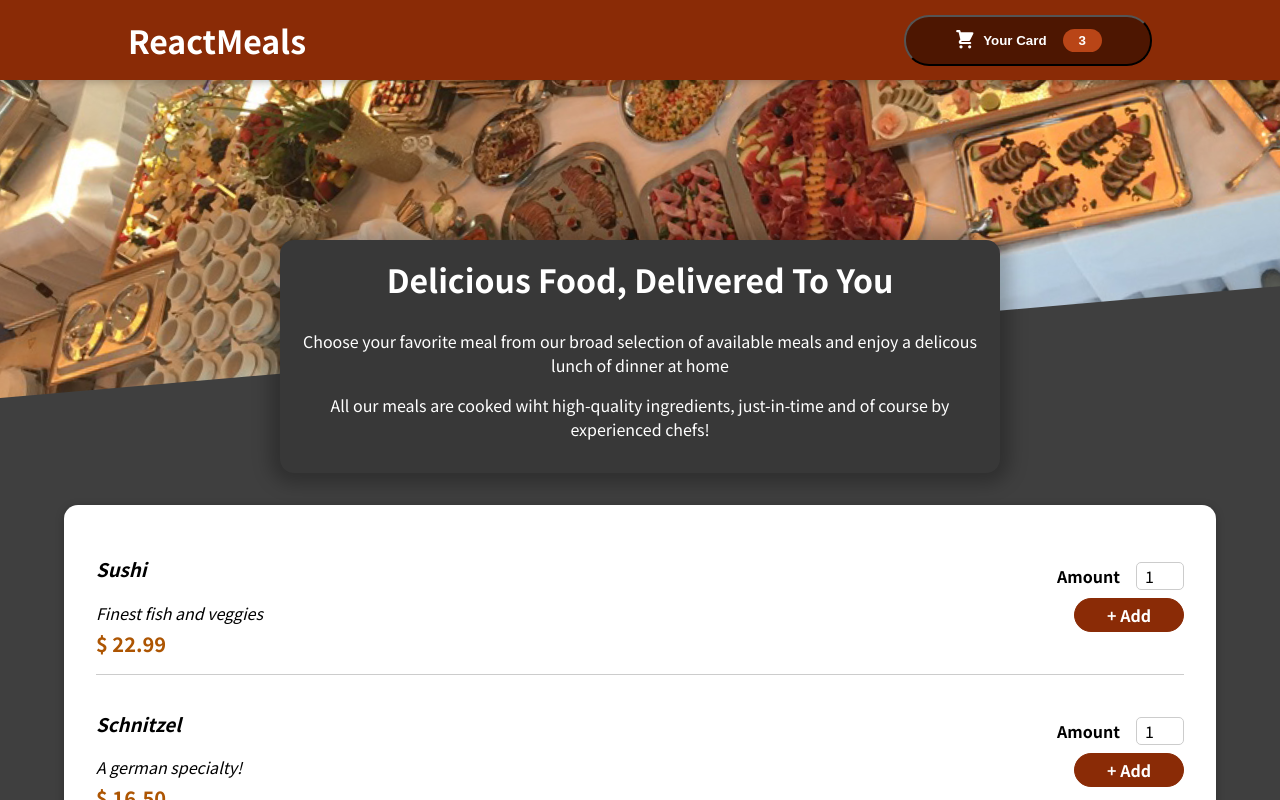
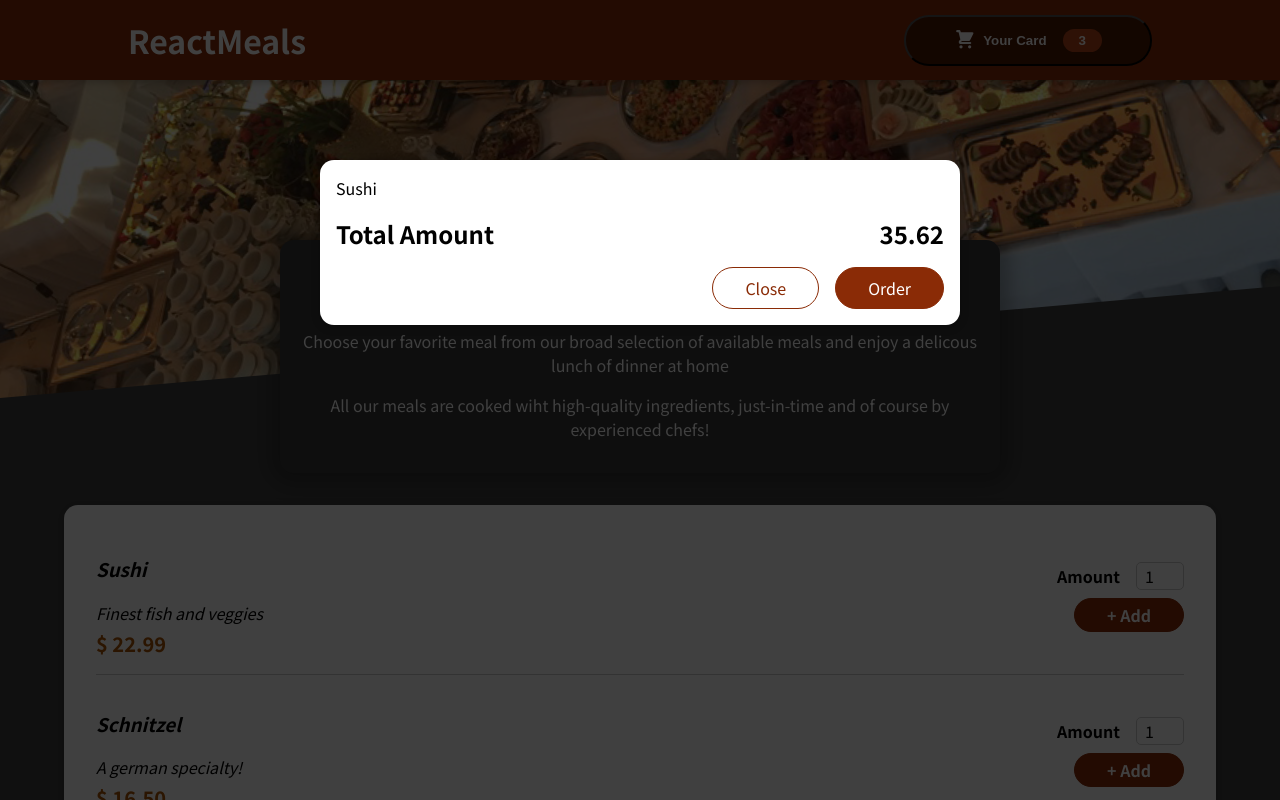
Before and after one commit to lboyadzhiev/food-order-app, a React (Create React App) app: page / in a window 1280 px wide. Shown: the top 800 px of the page. Built offline with nearby package versions, Linux system fonts and the light colour scheme.

Commit message:
modal and Cart component added

```diff
--- a/public/index.html
+++ b/public/index.html
@@ -28,6 +28,7 @@
   </head>
   <body>
     <noscript>You need to enable JavaScript to run this app.</noscript>
+    <div id="overlays"></div>
     <div id="root"></div>
     <!--
       This HTML file is a template.
--- a/src/App.js
+++ b/src/App.js
@@ -3,10 +3,12 @@
 // components
 import Header from './components/Layout/Header/Header';
 import Meals from './components/Meals/Meals';
+import Cart from './components/Cart/Cart';
 
 function App() {
   return (
     <Fragment>
+      <Cart />
       <Header />
       <main>
         <Meals />
--- /dev/null
+++ b/src/components/Cart/Cart.js
@@ -0,0 +1,33 @@
+import React from 'react';
+
+// styles
+import classes from './Cart.module.css';
+
+// components
+import Modal from '../UI/Modal';
+
+const Cart = () => {
+  const cartItems = (
+    <ul className={classes['cart-items']}>
+      {[{ id: 'c1', name: 'Sushi', amount: 2, price: 12.99 }].map((item) => (
+        <li>{item.name}</li>
+      ))}
+    </ul>
+  );
+
+  return (
+    <Modal>
+      {cartItems}
+      <div className={classes.total}>
+        <span>Total Amount</span>
+        <span>35.62</span>
+      </div>
+      <div className={classes.actions}>
+        <button className={classes['button--alt']}>Close</button>
+        <button className={classes.button}>Order</button>
+      </div>
+    </Modal>
+  );
+};
+
+export default Cart;
--- /dev/null
+++ b/src/components/Cart/Cart.module.css
@@ -0,0 +1,45 @@
+.cart-items {
+  list-style: none;
+  margin: 0;
+  padding: 0;
+  max-height: 20rem;
+  overflow: auto;
+}
+
+.total {
+  display: flex;
+  justify-content: space-between;
+  align-items: center;
+  font-weight: bold;
+  font-size: 1.5rem;
+  margin: 1rem 0;
+}
+
+.actions {
+  text-align: right;
+}
+
+.actions button {
+  background-color: transparent;
+  border: 1px solid #8a2b06;
+  border-radius: 25px;
+  font: inherit;
+  padding: 0.5rem 2rem;
+  margin-left: 1rem;
+}
+
+.actions button:hover,
+.actions button:active {
+  background-color: #5a1a01;
+  border-color: #5a1a01;
+  color: white;
+}
+
+.actions .button--alt {
+  color: #8a2b06;
+}
+
+.actions .button {
+  background-color: #8a2b06;
+  color: white;
+}
--- /dev/null
+++ b/src/components/UI/Modal.js
@@ -0,0 +1,32 @@
+import React, { Fragment } from 'react';
+import ReactDOM from 'react-dom';
+
+// styles
+import classes from './Modal.module.css';
+
+const Backdrop = (props) => {
+  return <div className={classes.backdrop} />;
+};
+
+const ModalOverlay = (props) => {
+  return (
+    <div className={classes.modal}>
+      <div className={classes.content}>{props.children}</div>
+    </div>
+  );
+};
+
+const portalElement = document.getElementById('overlays');
+const Modal = (props) => {
+  return (
+    <Fragment>
+      {ReactDOM.createPortal(<Backdrop />, portalElement)}
+      {ReactDOM.createPortal(
+        <ModalOverlay>{props.children}</ModalOverlay>,
+        portalElement
+      )}
+    </Fragment>
+  );
+};
+
+export default Modal;
--- /dev/null
+++ b/src/components/UI/Modal.module.css
@@ -0,0 +1,41 @@
+.backdrop {
+  background-color: rgba(0, 0, 0, 0.75);
+  width: 100%;
+  height: 100vh;
+  position: fixed;
+  top: 0;
+  left: 0;
+  z-index: 20;
+}
+
+.modal {
+  position: fixed;
+  top: 20vh;
+  left: 5%;
+  width: 90%;
+  background-color: white;
+  z-index: 30;
+  padding: 1rem;
+  box-shadow: 0 2px 8px rgba(0, 0, 0, 0.25);
+  border-radius: 14px;
+  animation: slide-down 300ms ease-in-out forwards;
+}
+
+@media (min-width: 768px) {
+  .modal {
+    width: 40rem;
+    left: calc(50% - 20rem);
+  }
+}
+
+@keyframes slide-down {
+  from {
+    opacity: 0;
+    transform: translateY(-3rem);
+  }
+
+  to {
+    opacity: 1;
+    transform: translateY(0);
+  }
+}
```
